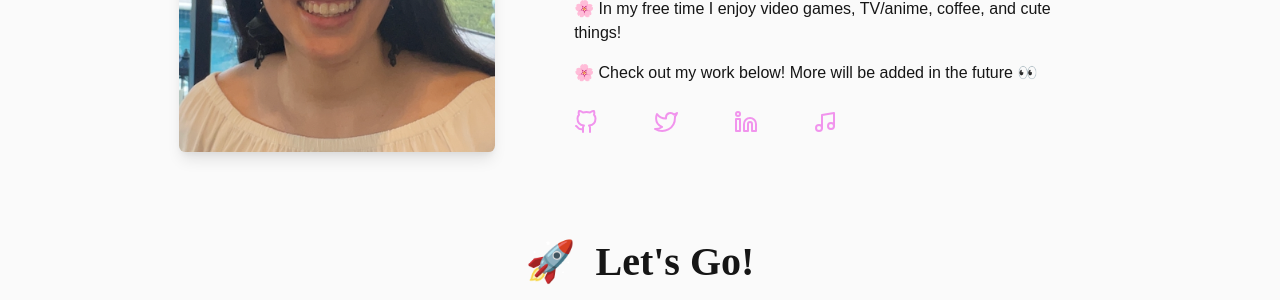
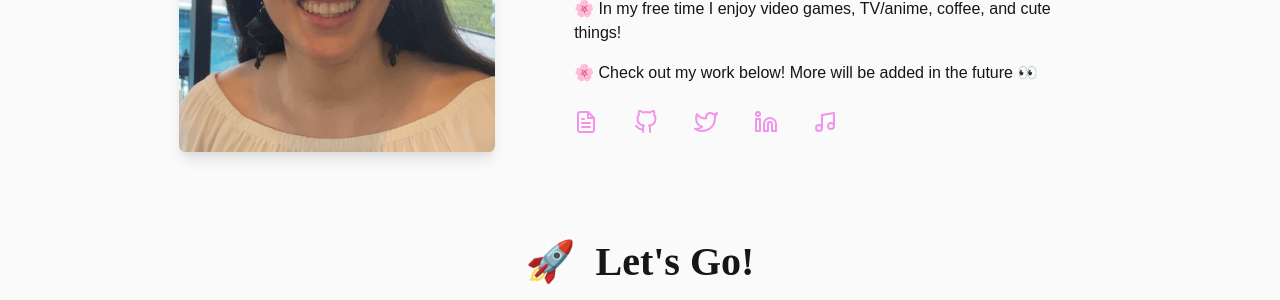
Before and after one commit to sgaya16/blog, a Jekyll site: the page built from index.html, in a window 1280 px wide. Shown: the part 399-699 px from the top of the page. Built offline with Jekyll 4.4.1, drawn with Linux system fonts in a browser that asks for light colours; some web fonts are replaced.

Commit message:
added resume and updated links

```diff
--- a/_includes/headcontent.html
+++ b/_includes/headcontent.html
@@ -28,10 +28,7 @@
 {% else %}
 <meta name="twitter:title" content="{{ site.title }}" />
 {% endif %}
-<!--google fonts and css styling -->
-<link
-  href="https://fonts.googleapis.com/css2?family=Roboto+Slab:wght@600;700&family=Roboto:wght@400&display=swap"
-  rel="stylesheet"
-/>
+<!--css styling -->
+
 <link rel="stylesheet" href="/assets/css/styles.css" />
 <link rel="stylesheet" href="/assets/css/syntax.css" />
--- a/index.html
+++ b/index.html
@@ -21,11 +21,15 @@
         <p>🌸 Check out my work below! More will be added in the future 👀</p>
       </div>
       <div class="socials">
+        <a class="social-icon" href="/assets/files/gaya_sara_resume.pdf">
+          <img alt="Resume download" src="{{
+          "/assets/images/icons/file-text.svg" | relative_url }}" />
+        </a>
         <a class="social-icon" href="https://github.com/sgaya16">
           <img alt="Github link" src="{{ "/assets/images/icons/github.svg" |
           relative_url }}" />
         </a>
-        <a class="social-icon" href="#">
+        <a class="social-icon" href="https://twitter.com/saragcodes">
           <img alt="Twitter link" src="{{ "/assets/images/icons/twitter.svg" |
           relative_url }}" />
         </a>
@@ -33,7 +37,10 @@
           <img alt="Linkedin link" src="{{ "/assets/images/icons/linkedin.svg" |
           relative_url }}" />
         </a>
-        <a class="social-icon" href="#">
+        <a
+          class="social-icon"
+          href="https://www.tiktok.com/@_sailorsara_?_t=8VCH7sNX0Hb&_r=1"
+        >
           <img alt="Tiktok link" src="{{ "/assets/images/icons/music.svg" |
           relative_url }}" />
         </a>
```
Also changed, not shown: assets/images/icons/file-text.svg (added), 1 other file.
